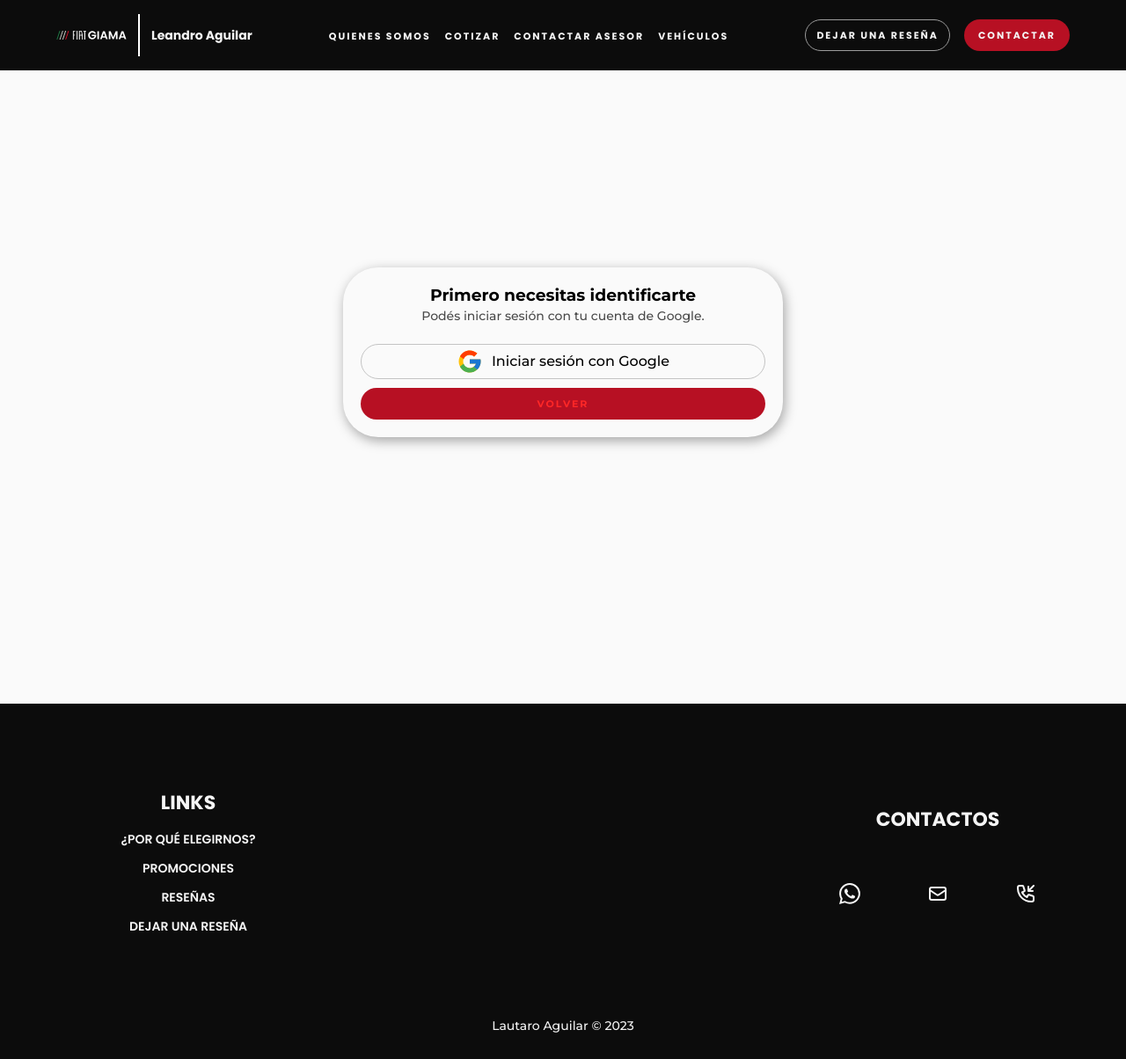
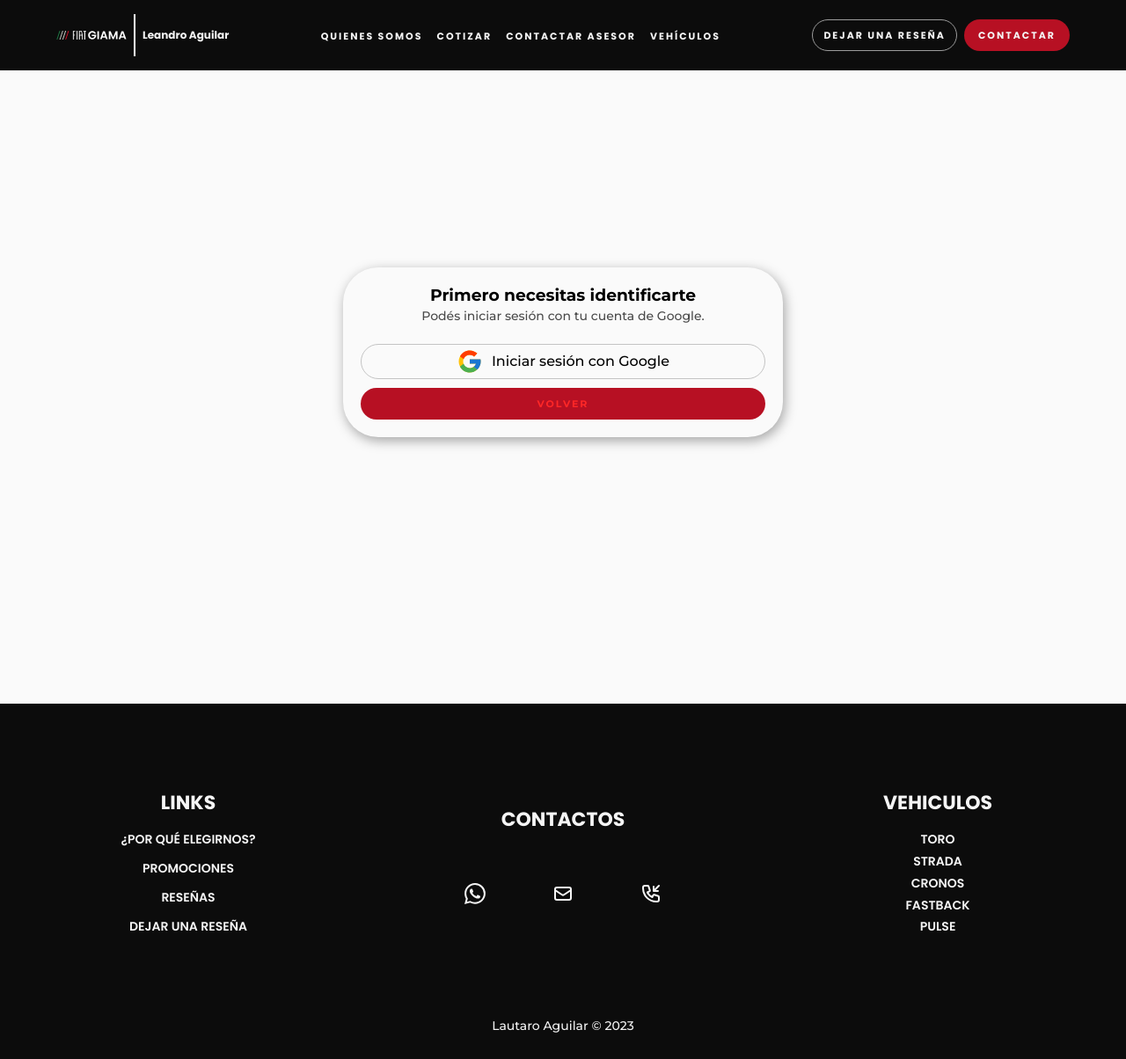
Before and after one commit to lautaroAguilar/LeandroAguilar, a Next.js app: page /signUp in a window 1280 px wide. Shown: the whole page at 88% size. Built offline with nearby package versions, Linux system fonts and the light colour scheme; no server answers.

Commit message:
add image into vehicles, update vehicles and vehicle to mobile, also footer add new links modified

```diff
--- a/src/app/vehiculos/[vehiculo]/vehiculo.module.css
+++ b/src/app/vehiculos/[vehiculo]/vehiculo.module.css
@@ -1,16 +1,18 @@
 .container {
   width: 100%;
-  height: 100vh;
+  height: auto;
+  min-height: 100vh;
   display: flex;
   flex-direction: column;
   align-items: center;
-  padding: 0 4rem;
+  justify-content: center;
+  gap: 2rem;
+  padding: 0 1rem;
   padding-top: 15vh;
 }
 .modal_container {
-  width: 30%;
-  height: 80%;
-  min-height: 500px;
+  width: 90%;
+  height: auto;
   display: flex;
   flex-direction: column;
   justify-content: space-between;
@@ -20,7 +22,7 @@
   border-radius: 4px;
   background: #f5f5f5;
   position: absolute;
-  right: 4rem;
+  right: 5%;
   bottom: 2rem;
   overflow-y: auto;
 }
@@ -40,6 +42,7 @@
   flex-direction: column;
   justify-content: space-between;
   padding-top: 3rem;
+  gap: 1rem;
 }
 .list {
   display: flex;
@@ -68,22 +71,25 @@
   width: 100%;
   height: 100%;
   display: flex;
+  flex-direction: column;
   justify-content: space-between;
   align-items: center;
-  gap: 4rem;
+  gap: 2rem;
+  padding: 2rem 0;
 }
 .photo {
-  height: 50%;
-  width: auto;
+  height: auto;
+  width: 100%;
+  border-radius: 4px;
 }
 .info_container {
-  height: 100%;
-  width: 50%;
+  width: 100%;
+  height: auto;
   display: flex;
   flex-direction: column;
   justify-content: space-between;
   align-items: flex-start;
-  padding: 4rem 0;
+  gap: 1rem;
 }
 .info_container h4 {
   font-size: 20px;
@@ -111,3 +117,31 @@
   text-transform: uppercase;
   letter-spacing: 0px;
 }
+@media (min-width: 1024px) {
+  .container {
+    padding: 0 4rem;
+  }
+  .photo {
+    height: 50%;
+    width: auto;
+  }
+  .vehicle_detail {
+    flex-direction: row;
+    gap: 4rem;
+  }
+  .info_container {
+    height: 100%;
+    width: 50%;
+    padding: 4rem 0;
+  }
+  .title {
+    padding-top: 4rem;
+  }
+  .modal_container {
+    width: 30%;
+    height: 80%;
+    min-height: 500px;
+    right: 4rem;
+    left: none;
+  }
+}
--- a/src/app/vehiculos/vehiculos.module.css
+++ b/src/app/vehiculos/vehiculos.module.css
@@ -6,19 +6,27 @@
   flex-direction: column;
   align-items: center;
   justify-content: space-around;
-  padding: 0 1rem;
+  gap: 2rem;
+  padding: 15vh 1rem 1rem 1rem;
 }
 .title {
-  padding-bottom: 2rem;
   font-size: 32px;
 }
 .info_container {
   width: 100%;
   height: auto;
   display: flex;
+  flex-direction: column;
+  justify-content: space-between;
+  align-items: center;
 }
-.texts_container p{
+.texts_container p {
   padding-bottom: 2rem;
+}
+.img {
+  width: 100%;
+  height: auto;
+  border-radius: 4px;
 }
 .cardContainer {
   height: 90%;
@@ -29,6 +37,7 @@
   align-items: center;
   padding: 0 0.5rem;
   padding-top: 1rem;
+  gap: 2rem;
 }
 @media (min-width: 1024px) {
   .catalogo_container {
@@ -42,4 +51,15 @@
     overflow-y: hidden;
     padding: 2rem 0.5rem;
   }
+  .info_container {
+    flex-direction: row;
+  }
+  .texts_container {
+    width: 45vw;
+  }
+  .img {
+    width: 30vw;
+    height: auto;
+    border-radius: 4px;
+  }
 }
--- a/src/components/Card/Card.module.css
+++ b/src/components/Card/Card.module.css
@@ -59,7 +59,6 @@
     height: 100%;
     min-width: 300px;
     min-height: 400px;
-    margin-right: 4rem;
     justify-content: space-between;
   }
 }
--- a/src/components/Header/Header.module.css
+++ b/src/components/Header/Header.module.css
@@ -42,7 +42,6 @@
   width: 2px;
   height: 100%;
   background-color: white;
-  margin: 5px;
 }
 .title {
   font-size: 12px;
@@ -76,7 +75,8 @@
   width: auto;
   height: auto;
   display: flex;
-  gap: 1rem;
+  gap: .5rem;
+  flex-wrap: wrap;
 }
 .burguerMenu_container {
   width: 70%;
@@ -93,7 +93,6 @@
     padding: 1rem 4rem;
   }
   .title {
-    font-size: 14px;
     color: #f5f5f5;
     text-wrap: nowrap;
     font-weight: 700;
--- a/src/components/containers/Footer/Footer.jsx
+++ b/src/components/containers/Footer/Footer.jsx
@@ -40,21 +40,33 @@ export default function Footer() {
             <h3 className={fontTitle.className}>LINKS</h3>
             <ul>
               <li>
-                <Link href="#about" className={`${fontTitle.className} ${styles.footer_links}`}>
+                <Link
+                  href="#about"
+                  className={`${fontTitle.className} ${styles.footer_links}`}
+                >
                   ¿POR QUÉ ELEGIRNOS?
                 </Link>
               </li>
               <li>
-                <Link href="#promo" className={`${fontTitle.className} ${styles.footer_links}`}>
+                <Link
+                  href="#promo"
+                  className={`${fontTitle.className} ${styles.footer_links}`}
+                >
                   PROMOCIONES
                 </Link>
               </li>
               <li>
-                <Link href="#review" className={`${fontTitle.className} ${styles.footer_links}`}>
+                <Link
+                  href="#review"
+                  className={`${fontTitle.className} ${styles.footer_links}`}
+                >
                   RESEÑAS
                 </Link>
               </li>
-              <li onClick={goToReview} className={`${fontTitle.className} ${styles.footer_links}`}>
+              <li
+                onClick={goToReview}
+                className={`${fontTitle.className} ${styles.footer_links}`}
+              >
                 DEJAR UNA RESEÑA
               </li>
             </ul>
@@ -83,6 +95,51 @@ export default function Footer() {
               </Link>
             </div>
           </div>
+          <div className={styles.links}>
+            <h3 className={fontTitle.className}>VEHICULOS</h3>
+            <ul>
+              <li>
+                <Link
+                  href="#about"
+                  className={`${fontTitle.className} ${styles.footer_links}`}
+                >
+                  TORO
+                </Link>
+              </li>
+              <li>
+                <Link
+                  href="#promo"
+                  className={`${fontTitle.className} ${styles.footer_links}`}
+                >
+                  STRADA
+                </Link>
+              </li>
+              <li>
+                <Link
+                  href="#review"
+                  className={`${fontTitle.className} ${styles.footer_links}`}
+                >
+                  CRONOS
+                </Link>
+              </li>
+              <li>
+                <Link
+                  href="#review"
+                  className={`${fontTitle.className} ${styles.footer_links}`}
+                >
+                  FASTBACK
+                </Link>
+              </li>
+              <li>
+                <Link
+                  href="#review"
+                  className={`${fontTitle.className} ${styles.footer_links}`}
+                >
+                  PULSE
+                </Link>
+              </li>
+            </ul>
+          </div>
         </div>
         <div className={styles.copy}>
           <p>Lautaro Aguilar © 2023</p>
--- a/src/components/containers/Footer/Footer.module.css
+++ b/src/components/containers/Footer/Footer.module.css
@@ -58,9 +58,21 @@
   transition: all 0.4s ease;
   color: #f5f5f5;
 }
-.iconsContainer svg:hover {
-  font-size: 1rem;
-  color: #ff2727;
+.iconsContainer a {
+  position: relative;
+}
+.iconsContainer a::after {
+  content: "";
+  position: absolute;
+  left: 0;
+  bottom: -2px;
+  width: 0;
+  height: 2px;
+  background-color: white;
+  transition: width 0.3s ease-in-out;
+}
+.iconsContainer a:hover::after {
+  width: 100%;
 }
 .links {
   width: 100%;
@@ -82,10 +94,21 @@
   cursor: pointer;
   transition: all 0.4s ease;
   color: #f5f5f5;
+  position: relative;
 }
 
-.links ul li:hover {
-  color: #ff2727;
+.links ul li::after {
+  content: "";
+  position: absolute;
+  left: 0;
+  bottom: -2px;
+  width: 0;
+  height: 2px;
+  background-color: white;
+  transition: width 0.3s ease-in-out;
+}
+.links ul li:hover::after {
+  width: 100%;
 }
 .footer_links {
   font-weight: 600;
```
Also changed, not shown: src/app/vehiculos/[vehiculo]/page.jsx (+5 -3 lines), src/app/vehiculos/page.jsx (+7 -1 lines).
